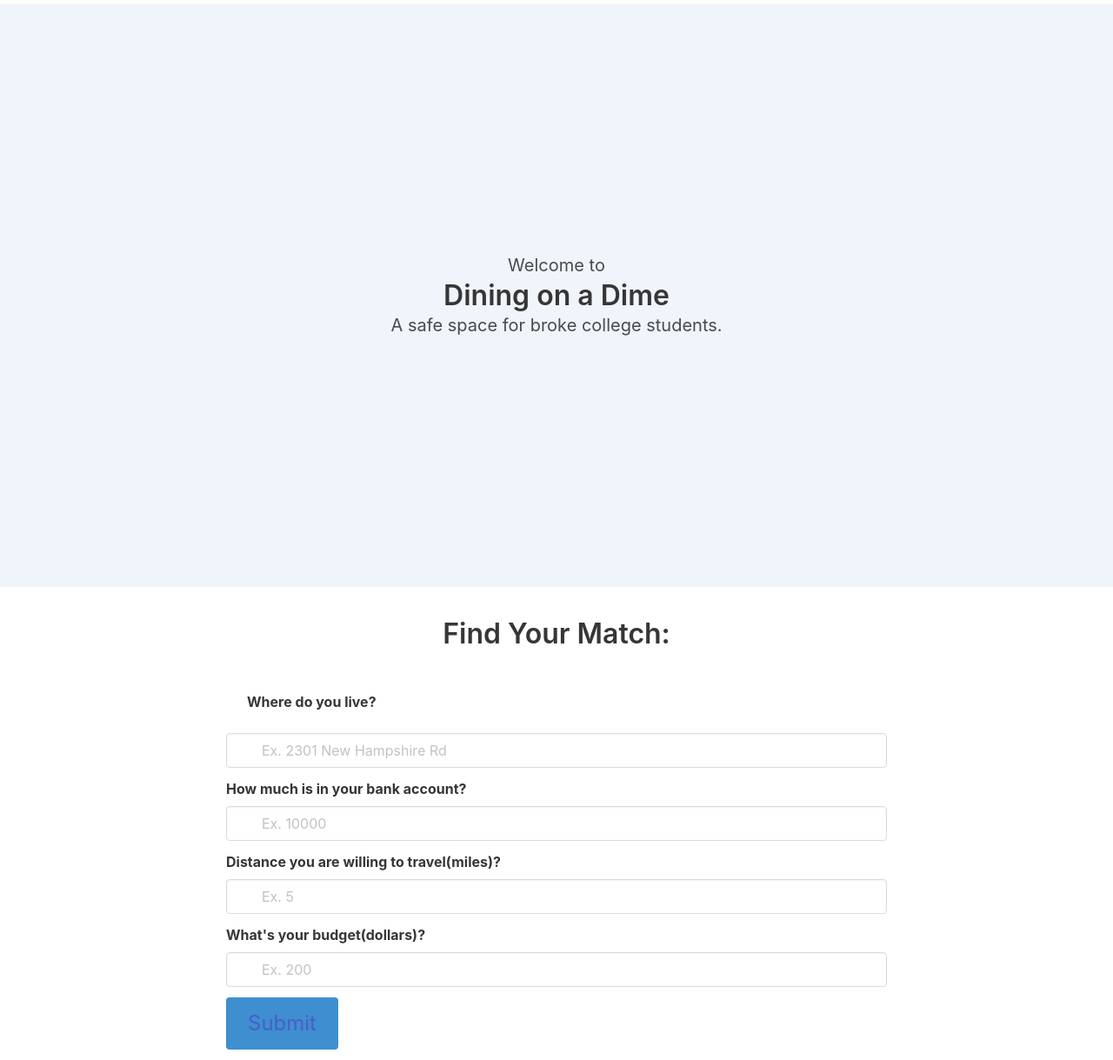
After one commit to JohnathanLiu34/Dining-on-dime, a Flask app: template templates/moreaboutyou.html in a window 1280 px wide. The commit adds this page. Shown: the part 301-1520 px from the top of the page at 87% size. Run offline with Flask 3, Linux system fonts and the light colour scheme; the template is opened without the code that fills it, so the values that code supplies are empty.

Commit message:
HTML, CSS files

```diff
--- /dev/null
+++ b/templates/moreaboutyou.html
@@ -0,0 +1,131 @@
+<!DOCTYPE html>
+<html>
+
+<head>
+  <meta charset="utf-8">
+  <meta name="viewport" content="width=device-width">
+  <title>Dining on the dime</title>
+  <link href="style.css" rel="stylesheet" type="text/css" />
+  <link rel="stylesheet" href="https://unpkg.com/bulma@0.9.0/css/bulma.min.css" />
+</head>
+
+<body>
+  <section>
+    <!-- Begin Preloader -->
+    <div class="preloader-wrapper">
+      <div class="preloader">
+        <img
+          src="https://cloudfront-us-east-1.images.arcpublishing.com/tronc/4SVX5KBDRJDNPELKOCUDFZH5XI.jpg"
+          alt="friend photo" />
+      </div>
+
+  </section>
+  <section class="hero is-large has-background-info-light">
+    <div class="hero-body">
+      <div class="container has-text-centered">
+        <h1 class="subtitle">Welcome to</h1>
+        <h2 class="title">Dining on a Dime</h2>
+        <h1 class="subtitle profession">A safe space for broke college students.</h1>
+      </div>
+    </div>
+
+
+  </section>
+
+<section>
+          <!-- Begin Contact Content -->
+      <div class="section-light m-5 contact" id="contact">
+        <div class="container">
+          <div
+            class="columns is-multiline"
+            data-aos="fade-in-up"
+            data-aos-easing="linear"
+          >
+            <div class="column is-12 about-me">
+              <h1 class="title has-text-centered section-title mt-3">
+                Find Your Match:
+              </h1>
+            </div>
+            <div class="column is-8 is-offset-2">
+
+                <div class="field">
+                  <label class="label m-5">Where do you live?</label>
+                  <div class="control has-icons-left">
+                    <input
+                      class="input"
+                      type="email"
+                      placeholder="Ex. 2301 New Hampshire Rd"
+                      name="Email"
+                    />
+                    <span class="icon is-small is-left">
+                      <i class="fas fa-envelope"></i>
+                    </span>
+                  </div>
+                </div>
+                <div class="field">
+                  <label class="label">How much is in your bank account?</label>
+                  <div class="control has-icons-left">
+                    <input
+                      class="input"
+                      type="email"
+                      placeholder="Ex. 10000"
+                      name="Email"
+                    />
+                    <span class="icon is-small is-left">
+                      <i class="fas fa-envelope"></i>
+                    </span>
+                  </div>
+                </div>
+                <div class="field">
+                  <label class="label">Distance you are willing to travel(miles)?</label>
+                  <div class="control has-icons-left">
+                    <input
+                      class="input"
+                      type="email"
+                      placeholder="Ex. 5"
+                      name="Email"
+                    />
+                    <span class="icon is-small is-left">
+                      <i class="fas fa-envelope"></i>
+                    </span>
+                  </div>
+                </div>
+                <div class="field">
+                  <label class="label">What's your budget(dollars)?</label>
+                  <div class="control has-icons-left">
+                    <input
+                      class="input"
+                      type="email"
+                      placeholder="Ex. 200"
+                      name="Email"
+                    />
+                    <span class="icon is-small is-left">
+                      <i class="fas fa-envelope"></i>
+                    </span>
+                  </div>
+                </div>
+
+                <div class="field">
+                  <div class="control ">
+                    <a href="results.html">
+                    <button class="button is-large submit-button is-info">
+                      Submit</a>
+                    </button>
+                  </div>
+                </div>
+
+            </div>
+          </div>
+        </div>
+      </div>
+      <!-- End Contact Content -->
+  </section>
+  <!--
+This script places a badge on your repl's full-browser view back to your repl's cover page. Try various colors for the theme: dark, light, red, orange, yellow, lime, green, teal, blue, blurple, magenta, pink!
+-->
+
+
+  <script src="script.js" theme="blue" defer></script>
+</body>
+
+</html>
--- /dev/null
+++ b/templates/style.css
@@ -0,0 +1,4 @@
+html {
+    height: 100%;
+    width: 100%;
+  }
```
Also changed, not shown: templates/HowTo Use.html (added, +85 -0 lines), templates/home.html (+134 -1 lines), templates/howtouse.css (added, +26 -0 lines), templates/script.js (added).
